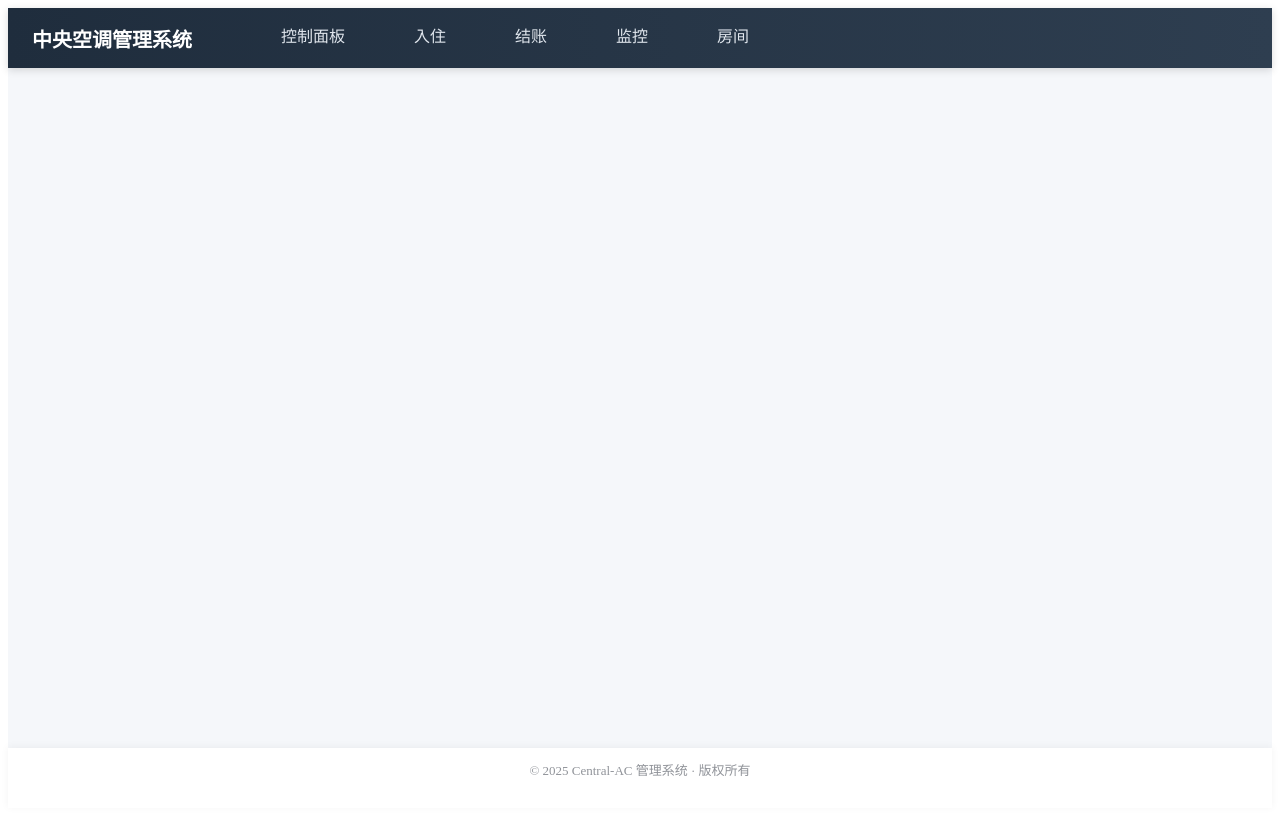
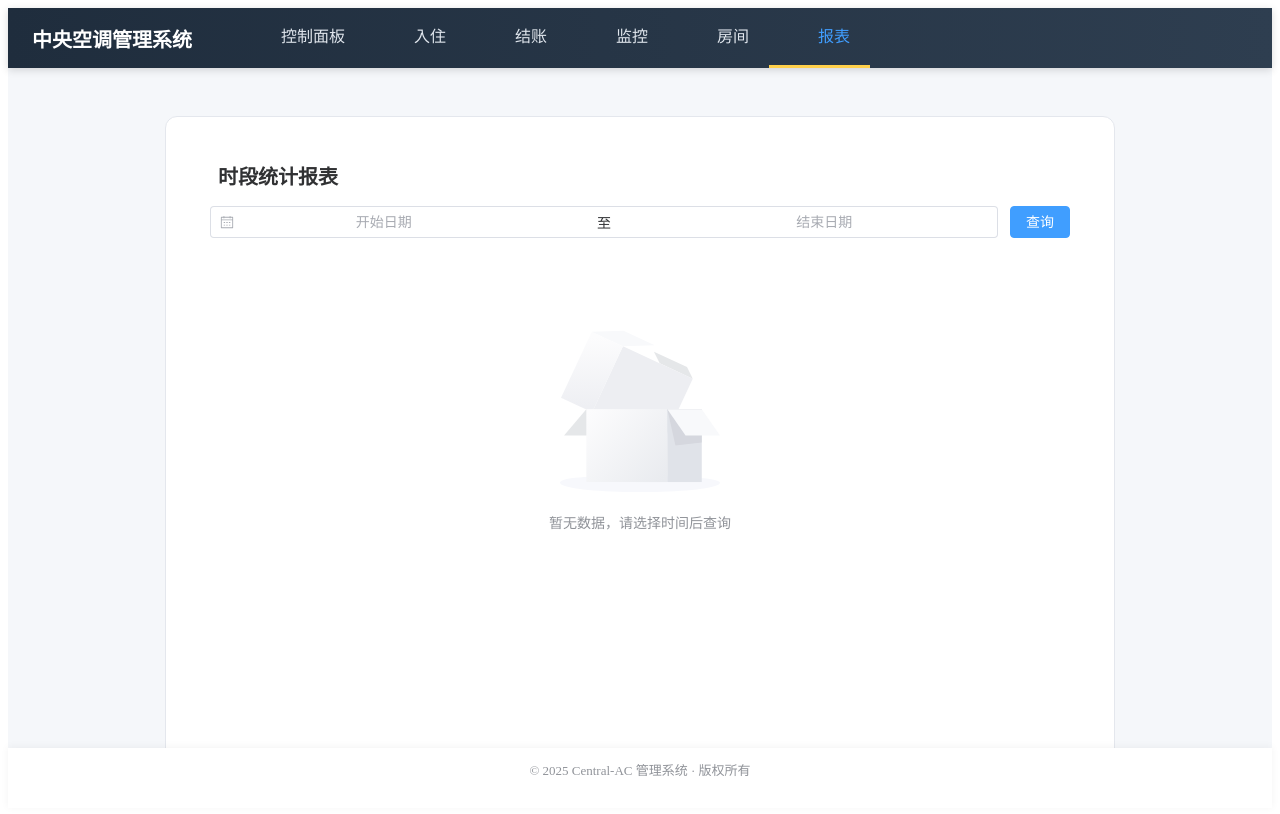
Before and after one commit to MTttth/BUPT-Hotel, a Vue app in the folder bupt-hotel-frontend/: page /report in a window 1280 px wide. Built offline with nearby package versions, Linux system fonts and the light colour scheme; the HTML template or start-up script is replaced by a standard one.

Commit message:
update: ReportView.vue

```diff
--- a/bupt-hotel-frontend/src/App.vue
+++ b/bupt-hotel-frontend/src/App.vue
@@ -27,6 +27,10 @@
         <el-menu-item index="/room">
           <i class="el-icon-monitor"></i>
           房间
+        </el-menu-item>
+        <el-menu-item index="/report">
+          <i class="el-icon-data-analysis"></i>
+          报表
         </el-menu-item>
       </el-menu>
     </el-header>
--- a/bupt-hotel-frontend/src/router/index.ts
+++ b/bupt-hotel-frontend/src/router/index.ts
@@ -5,6 +5,7 @@ import CheckIn from '@/views/CheckInView.vue'
 import Checkout from '@/views/CheckoutView.vue'
 import Monitor from '@/views/MonitorView.vue'
 import RoomAC from '@/views/RoomAC.vue'
+import ReportView from '@/views/ReportView.vue'
 
 const routes = [
   {
@@ -37,6 +38,11 @@ const routes = [
     component: RoomAC,
     props: true,   // 让路由参数自动作为组件 props
   },
+  {
+    path: '/report',
+    name: 'Report',
+    component: ReportView,
+  },
 ]
 
 export default createRouter({
--- /dev/null
+++ b/bupt-hotel-frontend/src/views/ReportView.vue
@@ -0,0 +1,130 @@
+<!-- src/views/ReportView.vue -->
+<template>
+	<div class="report-container">
+		<el-card class="report-card" shadow="hover">
+			<div class="report-header">
+				<i class="el-icon-data-analysis report-icon"></i>
+				<span class="report-title">时段统计报表</span>
+			</div>
+
+			<!-- 时间范围选择 -->
+			<div class="report-controls">
+				<el-date-picker v-model="dateRange" type="daterange" range-separator="至" start-placeholder="开始日期"
+					end-placeholder="结束日期" align="right" unlink-panels />
+				<el-button type="primary" @click="fetchReport" :loading="loading">
+					查询
+				</el-button>
+			</div>
+
+			<!-- 结果展示：可以用表格或图表 -->
+			<el-table v-if="reportData.length" :data="reportData" stripe border style="width: 100%; margin-top: 16px;">
+				<el-table-column prop="roomCount" label="入住房间数" width="140" />
+				<el-table-column prop="totalFee" label="总费用(￥)" />
+				<el-table-column prop="avgTemp" label="平均温度(℃)" />
+				<el-table-column prop="totalUsage" label="总耗电(度)" />
+			</el-table>
+
+			<div v-else-if="!loading" class="empty-state" style="margin-top: 40px;">
+				<el-empty description="暂无数据，请选择时间后查询" />
+			</div>
+		</el-card>
+	</div>
+</template>
+
+<script setup lang="ts">
+import { ref } from 'vue'
+import axios from 'axios'
+import { ElMessage } from 'element-plus'
+
+// 时间范围
+const dateRange = ref<[Date, Date] | null>(null)
+const loading = ref(false)
+
+// 接口返回的数据结构
+interface ReportRow {
+	roomCount: number
+	totalFee: number
+	avgTemp: number
+	totalUsage: number
+}
+
+const reportData = ref<ReportRow[]>([])
+
+/** 拉取指定时间段的统计报表 */
+async function fetchReport() {
+	if (!dateRange.value) {
+		ElMessage.warning('请选择开始和结束日期')
+		return
+	}
+	loading.value = true
+	reportData.value = []
+
+	const [start, end] = dateRange.value
+	try {
+		const res = await axios.get('/get_statistics', {
+			params: {
+				start_time: start.toISOString().slice(0, 10),
+				end_time: end.toISOString().slice(0, 10)
+			}
+		})
+		if (res.data.code === 200 && Array.isArray(res.data.data.stats)) {
+			// 假设后端返回 data.stats: Array<{ roomCount,totalFee,avgTemp,totalUsage }>
+			reportData.value = res.data.data.stats
+		} else {
+			ElMessage.error(res.data.msg || '获取统计失败')
+		}
+	} catch (err: any) {
+		ElMessage.error(err.response?.data?.msg || '网络或服务器错误')
+	} finally {
+		loading.value = false
+	}
+}
+</script>
+
+<style scoped>
+.report-container {
+	padding: 24px;
+	background: #f5f7fa;
+	min-height: calc(100vh - 64px);
+	display: flex;
+	justify-content: center;
+}
+
+.report-card {
+	width: 100%;
+	max-width: 900px;
+	border-radius: 12px;
+	padding: 24px;
+}
+
+.report-header {
+	display: flex;
+	align-items: center;
+	margin-bottom: 16px;
+}
+
+.report-icon {
+	font-size: 28px;
+	color: #67c23a;
+	margin-right: 8px;
+}
+
+.report-title {
+	font-size: 20px;
+	font-weight: 600;
+	color: #303133;
+}
+
+.report-controls {
+	display: flex;
+	gap: 12px;
+	align-items: center;
+	margin-bottom: 16px;
+}
+
+.empty-state {
+	display: flex;
+	justify-content: center;
+	align-items: center;
+}
+</style>
```
